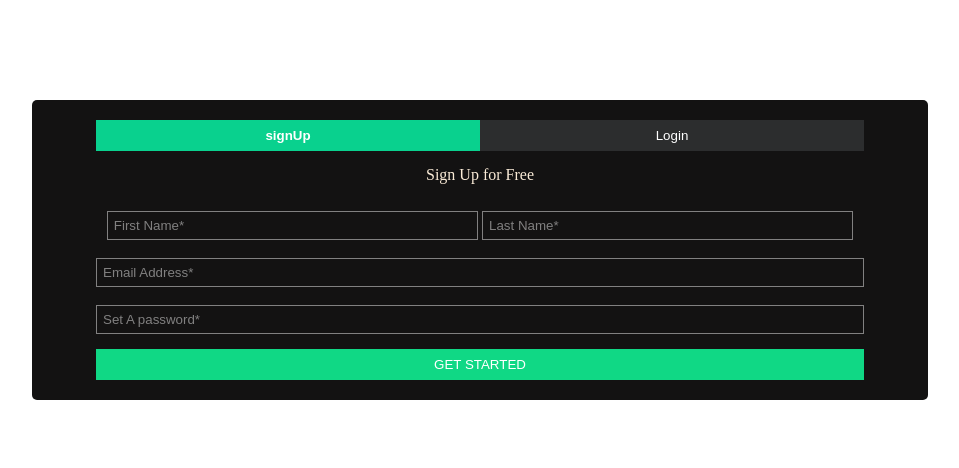
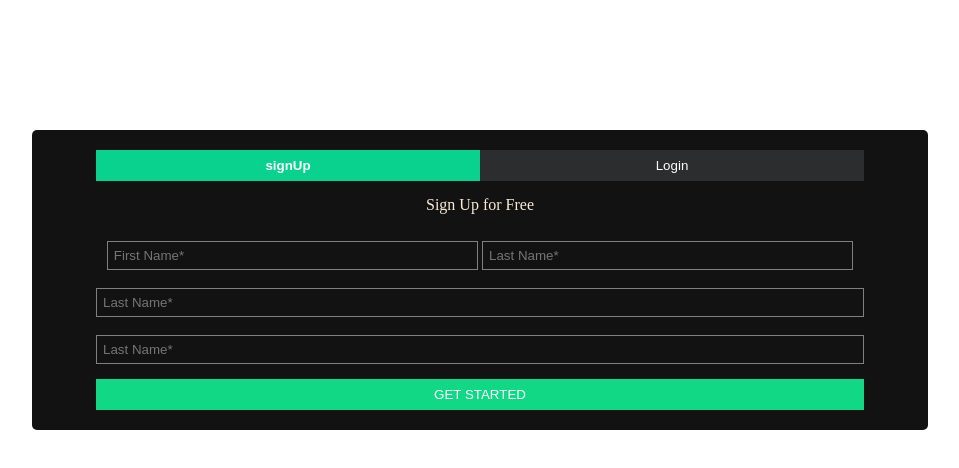
Before and after one commit to aiman003/started, a plain HTML site: page index.html in a window 1280 px wide. Shown: the whole page, without its empty margins (160-1119 px from the left). Drawn offline with Linux system fonts and the light colour scheme.

Commit message:
second committ

```diff
--- a/index.html
+++ b/index.html
@@ -12,12 +12,16 @@
     <div class="subcontainer">
         <button class="upper">signUp</button><button class="side">Login</button>
         <p> Sign Up for Free</p>
-        <!-- <input type=" " class="first" placeholder="First Name*"> -->
-        <!-- <input type=" " class="first" placeholder="Last Name*"> -->
-        <button class="first">First Name*</button>
-        <button class="first">Last Name*</button>
-        <button class="input">Email Address*</button>
-        <button class="input">Set A password*</button>
+        <input type=" " class="first" placeholder="First Name*">
+        <input type=" " class="first" placeholder="Last Name*">
+        <!-- <button class="first">First Name*</button> -->
+        <!-- <button class="first">Last Name*</button> -->
+        <input type=" " class="input" placeholder="Last Name*">
+        <input type=" " class="input" placeholder="Last Name*">
+
+
+        <!-- <button class="input">Email Address*</button> -->
+        <!-- <button class="input">Set A password*</button> -->
 
 
 
--- a/main.css
+++ b/main.css
@@ -81,6 +81,7 @@ p{
     /* align-items: center; */
     /* align-content: center; */
     height: 500px;
+    margin-top: 30px;
     /* width: 100%; */
     /* justify-content: center; */
     position: relative;
```
